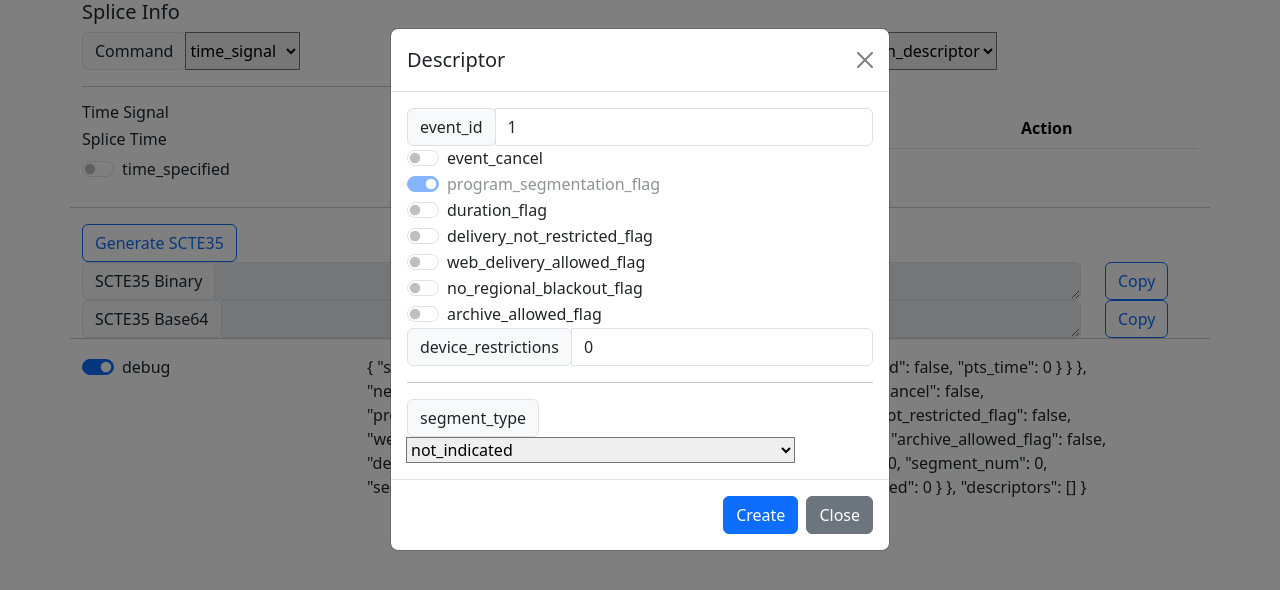
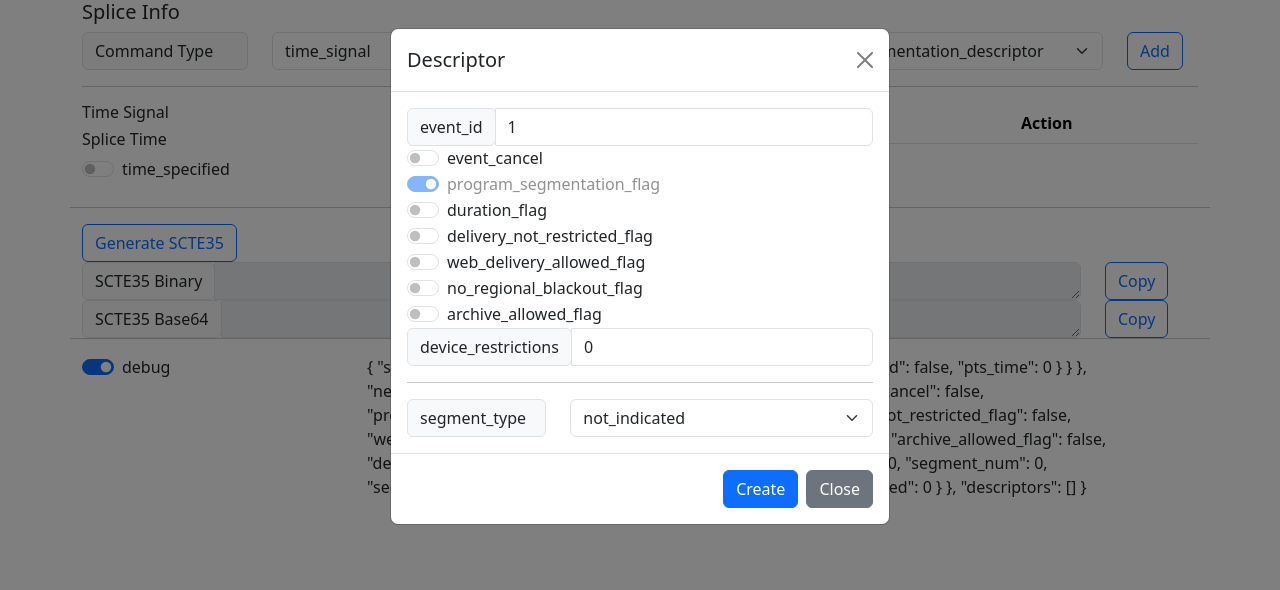
Before and after one commit to hlitpxu/scte35_generator, a Vue app: page / in a window 1280 px wide. Both pictures are taken after a click on the button "Add". Shown: the top 590 px of the page. Built offline with nearby package versions, Linux system fonts and the light colour scheme.

Commit message:
make select pretty.

```diff
--- a/src/components/seg_descriptor.vue
+++ b/src/components/seg_descriptor.vue
@@ -152,15 +152,16 @@ const SEGMENTATION_TYPES_VAL = {
         </div> -->
 
         <hr />
-        <div class="input-group">
-            <div class="input-group-prepend">
-                <label class="input-group-text" for="select_command">segment_type</label>
+        <div class="row">
+            <div class="col-4">
+                <label class="input-group-text" for="descritor_type">segment_type</label>
             </div>
-            <select class="custom-select" id="select_command" v-model="value.type_id">
-                <option v-for="(type, index) in SEGMENTATION_TYPES" :key="index" :value="SEGMENTATION_TYPES_VAL[index]">
-                    {{ SEGMENTATION_TYPES[index] }}
-                </option>
-            </select>
+            <div class="col-8">
+                <select class="form-select form-select" v-model="value.type_id">
+                    <option v-for="type, index in SEGMENTATION_TYPES_VAL" :key="index" :value="type">
+                        {{ SEGMENTATION_TYPES[index] }}</option>
+                </select>
+            </div>
         </div>
     </div>
 </template>
--- a/src/components/splice_info.vue
+++ b/src/components/splice_info.vue
@@ -134,15 +134,16 @@ function copy_to_clipboard(text) {
         <div class="row">
             <div class="col-6">
                 <!-- select command type -->
-                <div class="input-group">
-                    <div class="input-group-prepend">
-                        <label class="input-group-text" for="select_command">Command</label>
+                <div class="row">
+                    <div class="col-4">
+                        <label class="input-group-text" for="descritor_type">Command Type</label>
                     </div>
-                    <select class="custom-select" id="select_command" v-model="splice_info.splice_command.type">
-                        <option v-for="(type, index) in COMMAND_TYPES" :key="index" :value="COMMAND_TYPES_VAL[index]">
-                            {{ COMMAND_TYPES[index] }}
-                        </option>
+                    <div class="col-7">
+                        <select class="form-select form-select" v-model="splice_info.splice_command.type">
+                            <option v-for="type, index in COMMAND_TYPES_VAL" :key="index" :value="type">
+                                {{ COMMAND_TYPES[index] }}</option>
                         </select>
+                    </div>
                 </div>
                 <!-- command content -->
                 <div v-if="splice_info.splice_command.type == COMMAND_TYPES_VAL.SPLICE_INSERT">
@@ -156,24 +157,28 @@ function copy_to_clipboard(text) {
             </div>
             <div class="col-6">
                 <!-- select descriptor type -->
-                <div class="input-group">
-                    <div class="input-group-prepend">
+                <div class="row">
+                    <div class="col-4">
                         <label class="input-group-text" for="descritor_type">Descriptor Tag</label>
                     </div>
-                    <select class="custom-select" id="descritor_type" v-model="splice_info.new_descriptor.tag">
-                        <option v-for="(type, index) in DESCRIPTOR_TYPES_VAL" :key="index" :value="type">
-                            {{ DESCRIPTOR_VAL_TO_STR[type] }}
-                        </option>
+                    <div class="col-6">
+                        <select class="form-select form-select" v-model="splice_info.new_descriptor.tag">
+                            <option v-for="type, index in DESCRIPTOR_TYPES_VAL" :key="index" :value="type">
+                                {{ DESCRIPTOR_VAL_TO_STR[type] }}</option>
                         </select>
                     </div>
 
+                    <div class="col-2">
                         <div>
                             <button type="button" class="btn btn-outline-primary" data-bs-toggle="modal"
                                 data-bs-target="#descriptorView"
                                 @click="splice_info.new_descriptor.data.init = false; sendDesc(splice_info.new_descriptor, true)">Add</button>
                         </div>
+                    </div>
+                </div>
 
                 <!-- decriptor display -->
+                <hr />
                 <div class="table-responsive scrollable">
                     <table class="table">
                         <thead>
```
Lines whose indentation alone changed are shown as unchanged.
